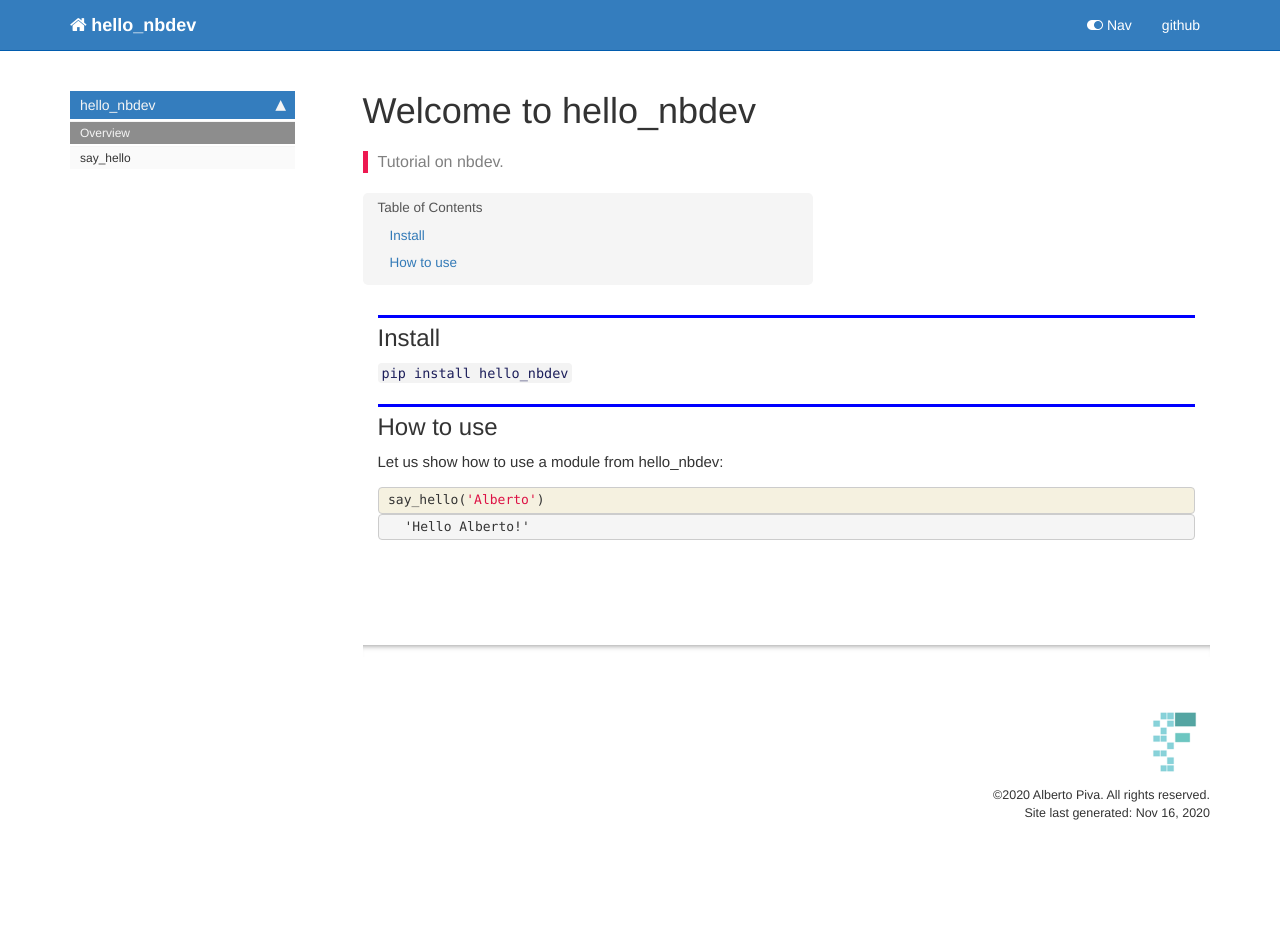
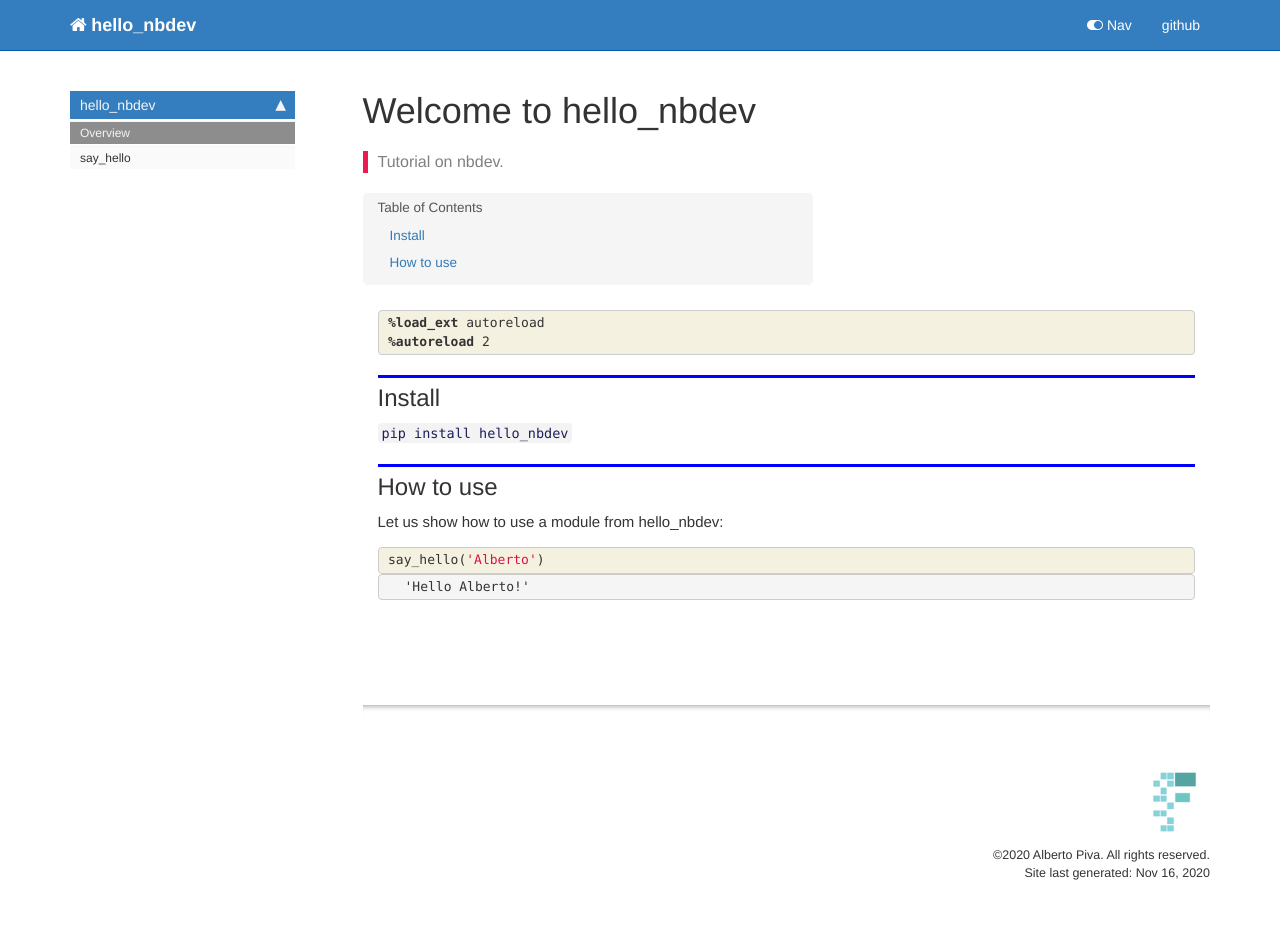
Before and after one commit to albertopiva/hello_nbdev, a Jekyll site: the page built from docs/index.html, in a window 1280 px wide. Built offline with Jekyll 4.4.1, drawn with Linux system fonts in a browser that asks for light colours; nearby versions of some CDN libraries; comment, search, counter and statistics services are not loaded; before the commit the page ends 900 px from its top, so only the background shows below that.

Commit message:
requirements

```diff
--- a/docs/index.html
+++ b/docs/index.html
@@ -25,6 +25,24 @@
     {% raw %}
 
 <div class="cell border-box-sizing code_cell rendered">
+
+</div>
+    {% endraw %}
+
+    {% raw %}
+
+<div class="cell border-box-sizing code_cell rendered">
+<div class="input">
+
+<div class="inner_cell">
+    <div class="input_area">
+<div class=" highlight hl-ipython3"><pre><span></span><span class="o">%</span><span class="k">load_ext</span> autoreload
+<span class="o">%</span><span class="k">autoreload</span> 2
+</pre></div>
+
+    </div>
+</div>
+</div>
 
 </div>
     {% endraw %}
```
Also changed, not shown: README.md, 2 other files.
